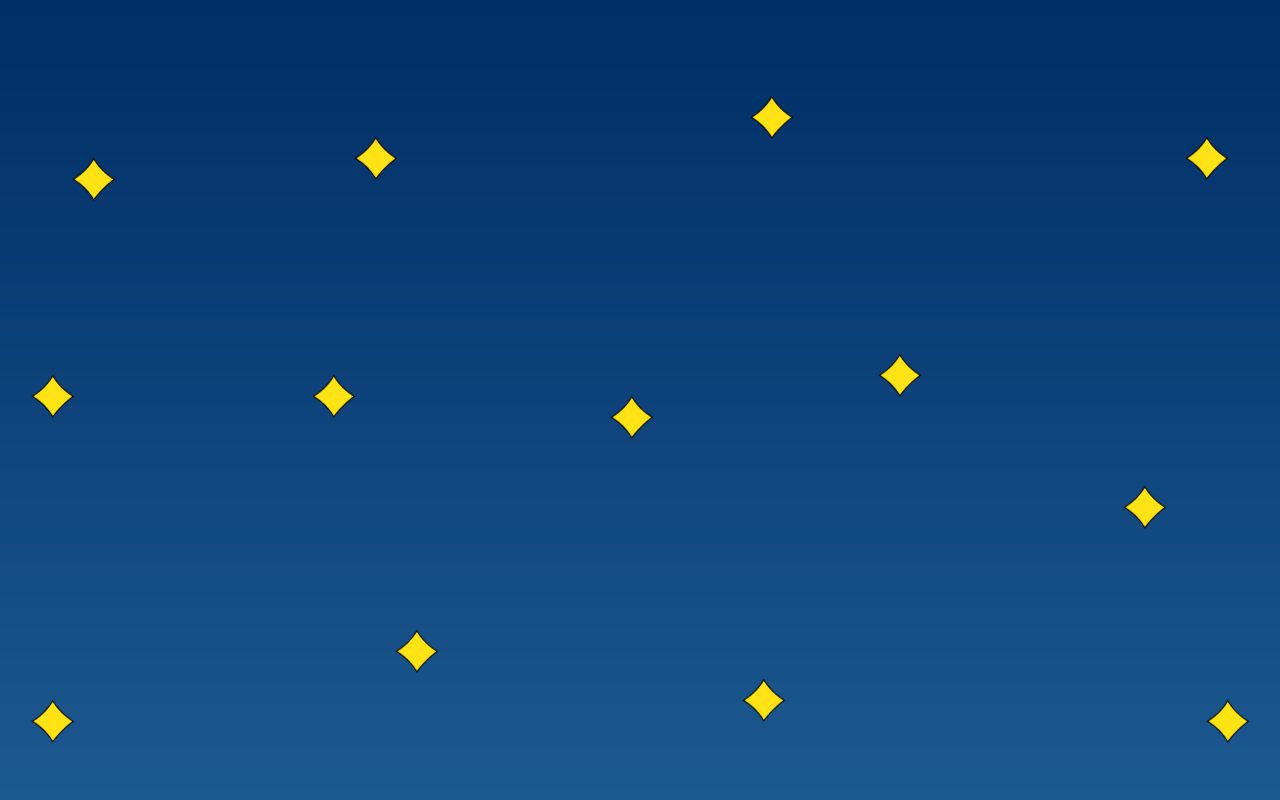
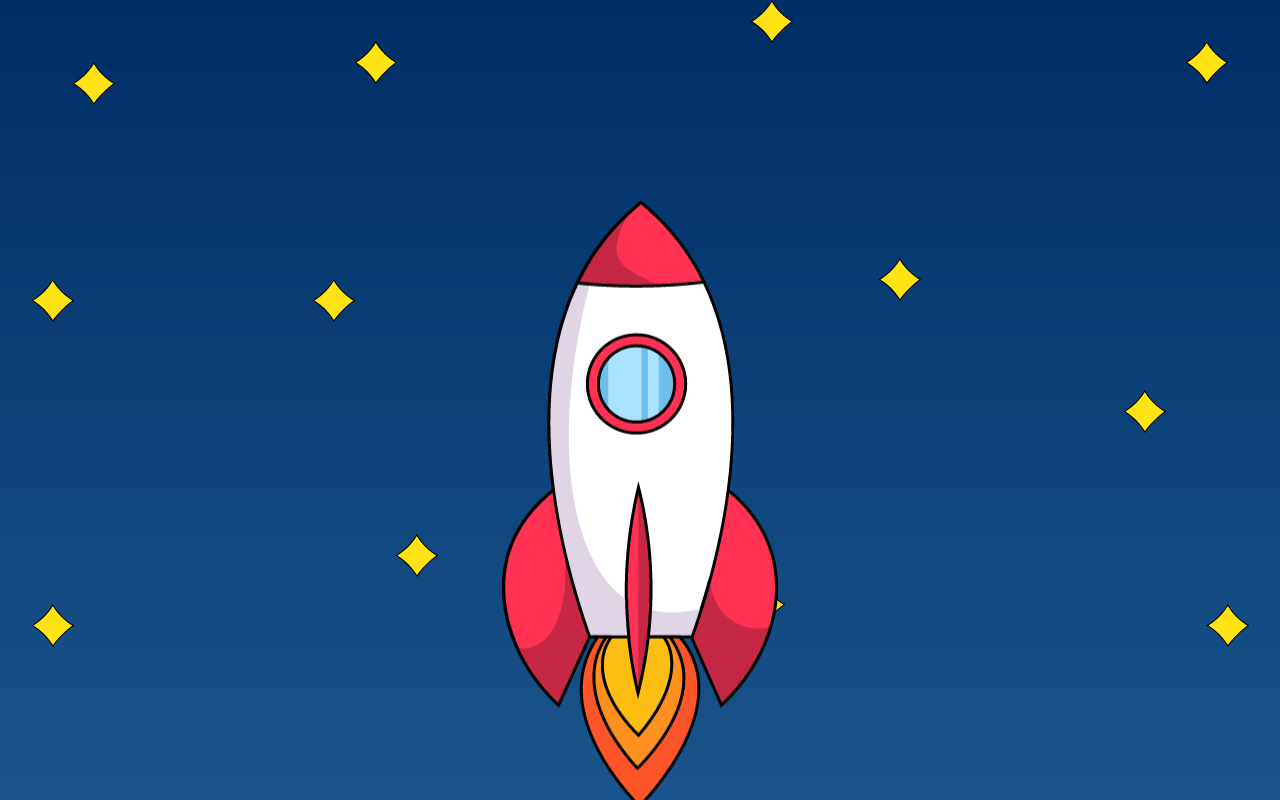
Before and after one commit to RetaxMaster/rocket-parallax, a plain HTML site: page index.html in a window 1280 px wide. Drawn offline with Linux system fonts and the light colour scheme.

Commit message:
Primer intento

```diff
--- a/index.html
+++ b/index.html
@@ -11,7 +11,7 @@
 
     <div class="parallax-container">
 
-        <div class="image-background">
+        <div class="image image-background">
             <img src="images/Sky.png" alt="Sky">
         </div>
 
--- a/style.css
+++ b/style.css
@@ -5,67 +5,49 @@
 }
 
 .parallax-container {
-    position: relative;
+    width: 100%;
     height: 100vh;
+    perspective: 8px;
+    /* perspective-origin: 50%; */
     overflow-x: hidden;
     overflow-y: scroll;
-    perspective: 8px;
-}
-
-.image-background,
-.image {
-    max-width: 1400px;
-    margin: auto;
-    width: 100%;
-    text-align: center;
-}
-
-.image-background img,
-.image img {
-    max-width: 100%;
-}
-
-.image-smoke {
-    transform: translateZ(-10px) scale(2.25);
-    -webkit-transform: translateZ(-10px) scale(2.25);
-    -moz-transform: translateZ(-10px) scale(2.25);
-    -ms-transform: translateZ(-10px) scale(2.25);
-    -o-transform: translateZ(-10px) scale(2.25);
-}
-
-.image-stars {
-    transform: translateZ(-1000px) scale(126);
-    -webkit-transform: translateZ(-1000px) scale(126);
-    -moz-transform: translateZ(-1000px) scale(126);
-    -ms-transform: translateZ(-1000px) scale(126);
-    -o-transform: translateZ(-1000px) scale(126);
+    position: relative;
 }
 
 .image {
     position: absolute;
     left: 0;
     right: 0;
+    margin: 0 auto;
+    text-align: center;
 }
 
-
-/* .image-background img,
-.image-smoke img,
-.image-stars img {
-    min-width: 1400px;
+.image-background {
+    height: auto;
     width: 100%;
-} */
-
-/* .image-smoke,
-
-
-.image-stars {
-    top: 80px;
+    transform: translateZ(0px) scale(1);
+    z-index: 1;
+    /* transform-origin: 0 50%; */
 }
 
 .image-smoke {
-    transform: translateZ(2px) scale(0.75);
-    -webkit-transform: translateZ(2px) scale(0.75);
-    -moz-transform: translateZ(2px) scale(0.75);
-    -ms-transform: translateZ(2px) scale(0.75);
-    -o-transform: translateZ(2px) scale(0.75);
-} */
+    height: 100%;
+    width: 100%;
+    transform: translateZ(5px) scale(0.375);
+    top: calc(3000px - 460px);
+    z-index: 2;
+}
+
+.image-stars {
+    height: 100%;
+    width: 100%;
+    transform: translateZ(-10px) scale(2.25);
+    transform-origin: 50%;
+    z-index: 2;
+}
+
+.image-rocket {
+    transform: translateZ(-150px) scale(19.75);
+    top: calc(3000px - 800px);
+    z-index: 3;
+}
```
